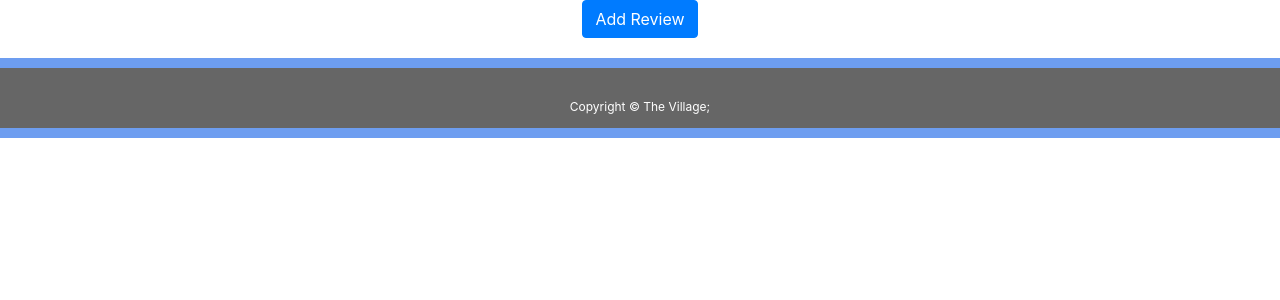
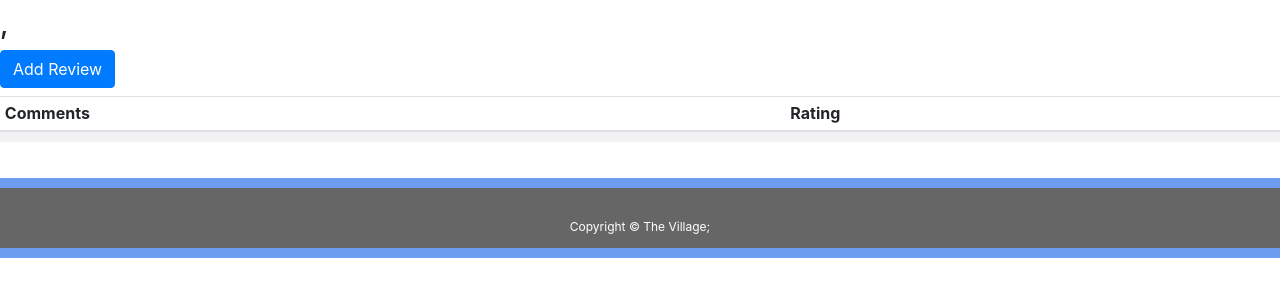
Before and after one commit to shimmer10/the_village, a Node server app: page /place/1 in a window 1280 px wide. Shown: the part 106-406 px from the top of the page. Run offline with Node 20, Linux system fonts and the light colour scheme; tables that the repository leaves empty hold one stand-in row (values such as "Sample post"); lists and menus that the app fills with data are empty; some libraries are stand-ins or nearby versions.

Commit message:
api routes to render review page

```diff
--- a/routes/apiRoutes.js
+++ b/routes/apiRoutes.js
@@ -24,17 +24,29 @@
     res.render("search", {});
   });
 
+  // app.get("/place", function (req, res) {
+  //   res.render("place", {});
+  // });
+
+
   // load place page -- TEMPORARY
   app.get("/place/:id", function (req, res) {
-    db.Review.findAll({
+    db.Place.findOne({
       where: {
-        PlaceId: req.params.id
+        id: req.params.id
       }
-    }).then(function (result) {
-      var allReviews = {
-        reviews: result
-      }
-      res.render("place", allReviews);
+    }).then(function (placeResult) {
+      db.Review.findAll({
+        where: {
+          PlaceId: req.params.id
+        }
+      }).then(function (reviewResult) {
+        var allData = {
+          place: placeResult,
+          reviews: reviewResult
+        }
+        res.render("place", allData);
+      });
     });
   });
 
--- a/views/layouts/main.handlebars
+++ b/views/layouts/main.handlebars
@@ -9,7 +9,7 @@
     integrity="sha384-ggOyR0iXCbMQv3Xipma34MD+dH/1fQ784/j6cY/iJTQUOhcWr7x9JvoRxT2MZw1T" crossorigin="anonymous">
 
 
-  <link rel="stylesheet" href="styles/styles.css" type="text/css" />
+  <link rel="stylesheet" href="/styles/styles.css" type="text/css" />
   <title>The Village</title>
 </head>
 
@@ -30,7 +30,7 @@
   <script src="https://stackpath.bootstrapcdn.com/bootstrap/4.3.1/js/bootstrap.min.js"
     integrity="sha384-JjSmVgyd0p3pXB1rRibZUAYoIIy6OrQ6VrjIEaFf/nJGzIxFDsf4x0xIM+B07jRM"
     crossorigin="anonymous"></script>
-  <script src="js/app.js"></script>
+  <script src="/js/app.js"></script>
 </body>
 
 </html>
--- a/views/place.handlebars
+++ b/views/place.handlebars
@@ -27,20 +27,54 @@
     </ul>
   </div>
 </nav>
-<div class="text-center">
-  <button type="submit" class="btn btn-primary btn-md" id="review-btn"><span class="fa fa-fire"></span>Add
-    Review</button>
-</div>
 
-<div>
-  <ul>
-    {{#each reviews}}
-    <p>
-      {{this.comments}}
-    </p>
-    {{/each}}
-  </ul>
-</div>
+<section class="row">
+  <div class="col m6">
+    <div id="place-name">
+      <h1>
+        {{place.place_name}}
+      </h1>
+    </div>
+    <div id="place-address">
+      <h3>{{place.street_address}}</h3>
+      <h3>{{place.city}}, {{place.jurisdiction}} {{place.zip_code}}</h3>
+    </div>
+    <div id="place-phone">
+      <h3>{{place.phone_number}}</h3>
+    </div>
+    <div id="place-url">
+      <a href="{{place.external_link}}">{{place.external_link}}</a>
+    </div>
+    {{!-- <hr> --}}
+
+
+  </div>
+</section>
+
+<section class="row center">
+  <div class="col m12">
+    <div class="text-left">
+      <button type="submit" class="btn btn-primary btn-md mb-2" id="review-btn"><span class="fa fa-fire"></span>Add
+        Review</button>
+    </div>
+    <table class="table table-striped table-sm table-hover" id='review-table'>
+      <thead>
+        <tr id="header">
+          <th scope="col">Comments</th>
+          <th scope="col">Rating</th>
+        </tr>
+      </thead>
+      <tbody id="review-table-body">
+        {{#each reviews}}
+        <tr class="review-item table entry">
+          <td>{{this.comments}}</td>
+          <td>{{this.rating}}</td>
+        </tr>
+        {{/each}}
+      </tbody>
+    </table>
+  </div>
+</section>
 
 <!-- Modal -->
 <div class="modal fade" role="dialog" id="review-modal">
```
